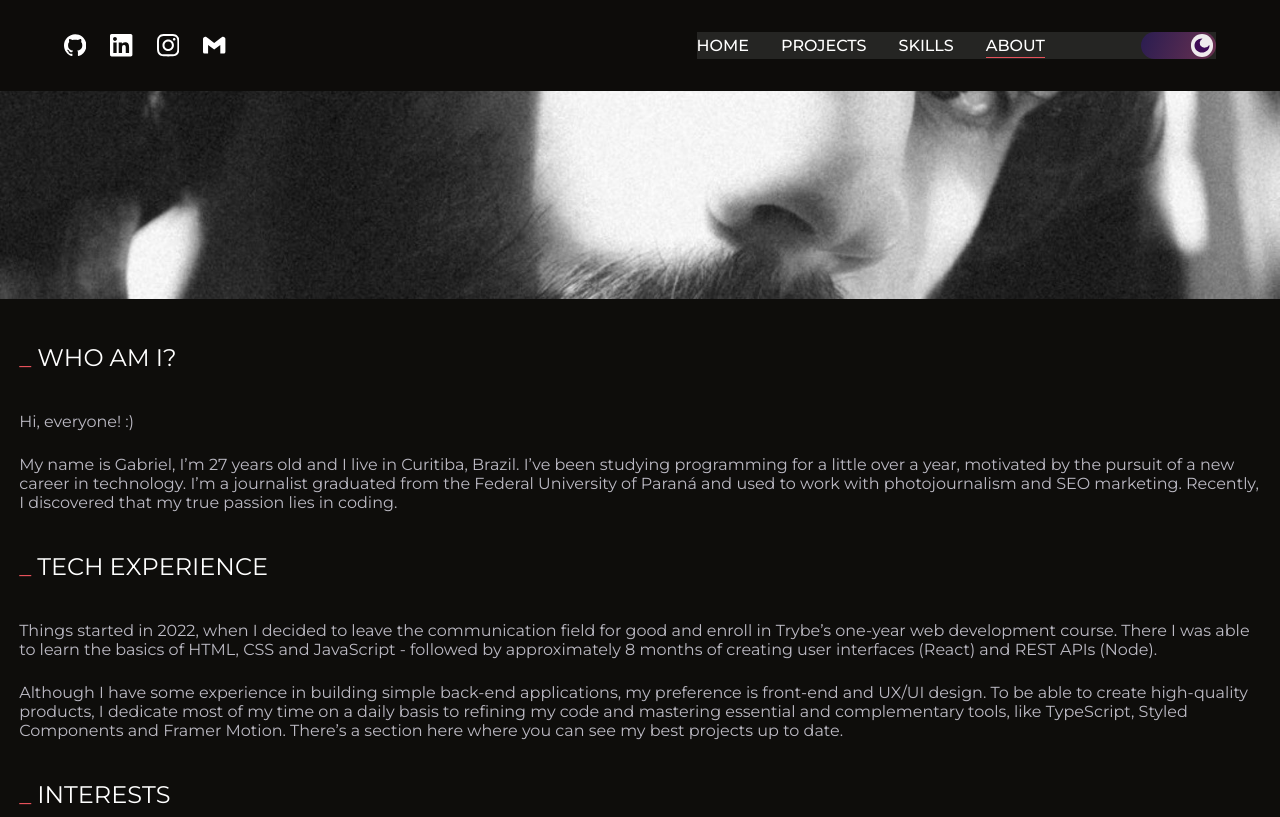
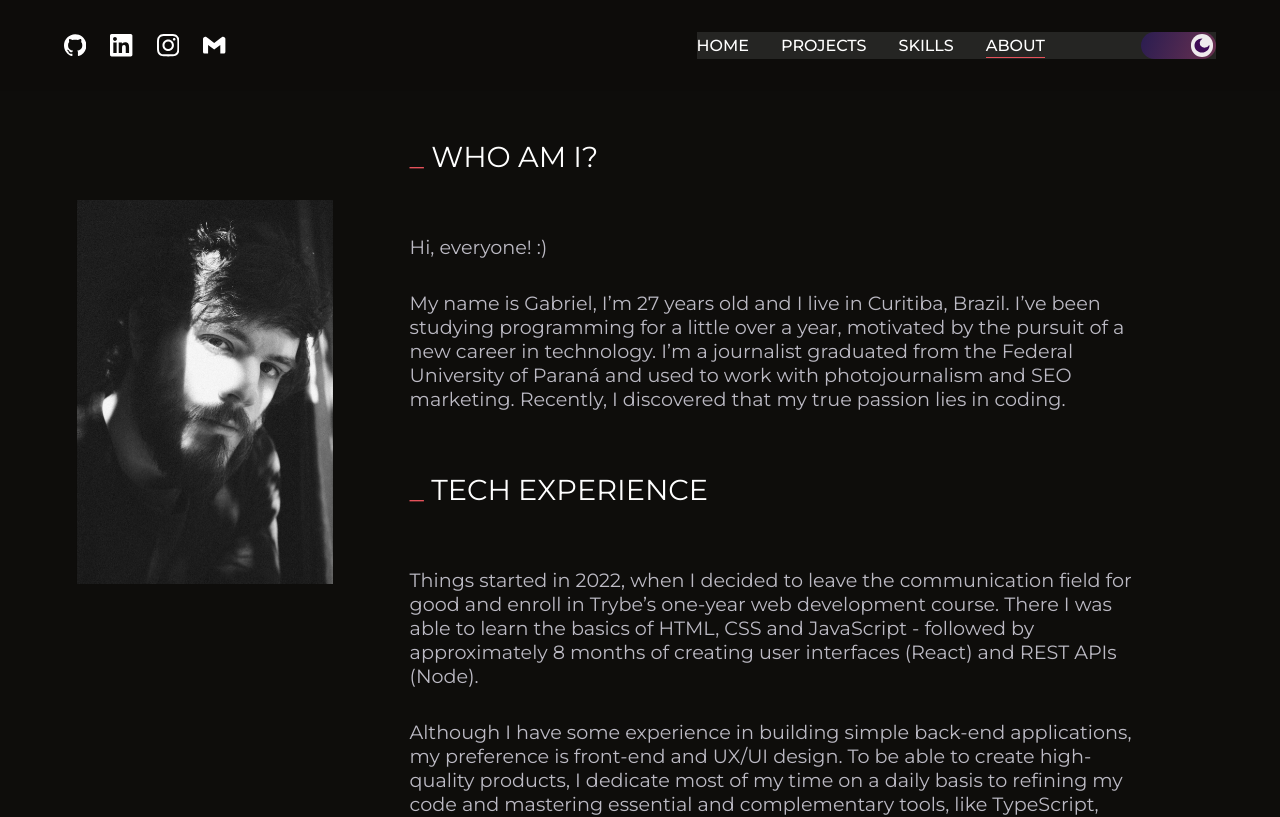
Before and after one commit to gabrielhdn/portfolio, a React (Vite) app: page /about in a window 1280 px wide. Shown: the top 817 px of the page. Built offline with nearby package versions, Linux system fonts and the light colour scheme.

Commit message:
feat: About page adjusted for desktop and tablet sizes

```diff
--- a/src/pages/About/index.tsx
+++ b/src/pages/About/index.tsx
@@ -1,15 +1,15 @@
-import { fadeIn } from '../../utils/animations';
+import { pageSlideLeft } from '../../utils/animations';
 import Header from '../../components/Header';
 import AnimatedText from '../../components/AnimatedText';
-import portrait from '../../assets/images/profilemedium.jpg';
+import portrait from '../../assets/images/profileoriginal.jpg';
 import * as S from './styles';
 
-function About() {
-  return (
+const About = () => (
   <S.Container
-      variants={fadeIn}
+    variants={pageSlideLeft}
     initial="hidden"
     animate="visible"
+    exit="exit"
   >
     <Header />
 
@@ -94,6 +94,5 @@ function About() {
     </S.Content>
   </S.Container>
 );
-}
 
 export default About;
--- a/src/pages/About/styles.ts
+++ b/src/pages/About/styles.ts
@@ -16,8 +16,53 @@ export const Container = styled(motion.div)`
     }
   }
 
-  @media(min-width: 720px) {
+  @media(min-width: 490px) and (max-width: 1000px) {
+    .portrait {
+      width: min-content;
+      margin: 0 auto;
+      padding: 2rem 0;
+      padding-bottom: 1rem;
+
+      img {
+        width: 12rem;
+        height: 17rem;
+      }
+    }
+  }
+
+
+
+  @media(min-width: 1000px) {
+    display: flex;
+    align-items: center;
+    justify-content: space-evenly;
     padding-top: 5.7rem;
+
+    .portrait {
+      width: 10%;
+      height: 100vh;
+
+      display: flex;
+      justify-content: center;
+      align-items: center;
+
+      img {
+        object-fit: cover;
+        width: 12rem;
+        height: auto;
+
+        position: fixed;
+        top: 25%;
+      }
+    }
+  }
+
+  @media(min-width: 1200px) {
+    .portrait {
+      img {
+        width: 16rem;
+      }
+    }
   }
 `;
 
@@ -45,4 +90,46 @@ export const Content = styled.div`
       margin-top: 1.5rem;
     }
   }
+
+  @media(min-width: 780px) and (max-width: 1000px) {
+    width: 85%;
+    margin: 0 auto;
+  }
+
+  @media(min-width: 1000px) {
+    width: 57%;
+    padding: 3rem 0;
+
+    section {
+      span {
+        font-size: 1.6rem;
+      }
+
+      .content-text {
+        margin: 3.8rem 0;
+
+        p {
+          font-size: 1.1rem;
+        }
+      }
+
+      p + p {
+        margin-top: 2rem;
+      }
+    }
+  }
+
+  @media(min-width: 1200px) {
+    section {
+      span {
+        font-size: 1.8rem;
+      }
+
+      .content-text {
+        p {
+          font-size: 1.2rem;
+        }
+      }
+    }
+  }
 `;
--- a/src/utils/animations.ts
+++ b/src/utils/animations.ts
@@ -94,7 +94,7 @@ export const pageSlideLeft = {
   },
   visible: {
     opacity: 1,
-    transition: { duration: 0.5, delay: 0.3 },
+    transition: { duration: 0.5 },
   },
   exit: {
     x: '100vw',
@@ -108,7 +108,7 @@ export const pageSlideRight = {
   },
   visible: {
     opacity: 1,
-    transition: { duration: 0.5, delay: 0.3 },
+    transition: { duration: 0.5 },
   },
   exit: {
     x: '-100vw',
@@ -122,7 +122,7 @@ export const pageSlideBottom = {
   },
   visible: {
     opacity: 1,
-    transition: { duration: 0.5, delay: 0.3 },
+    transition: { duration: 0.5 },
   },
   exit: {
     y: '-100vh',
```
Also changed, not shown: src/assets/images/profileoriginal.jpg (added). Lines whose indentation alone changed are shown as unchanged.
